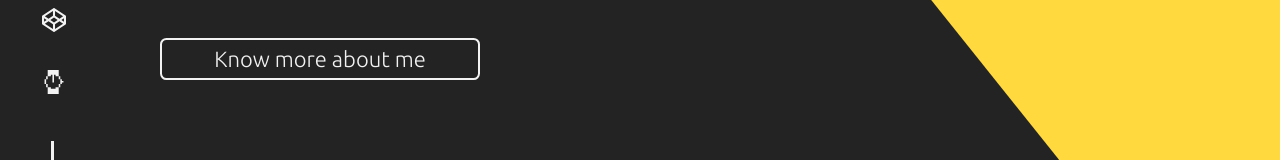
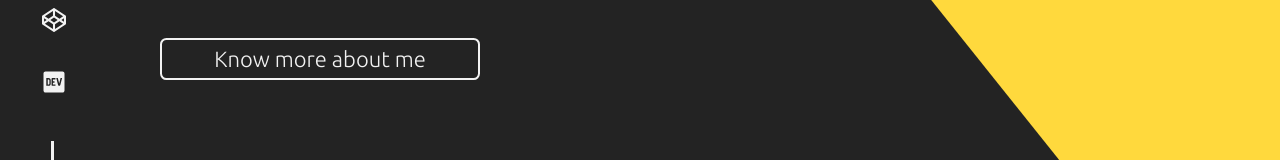
Before and after one commit to OptimalLearner/OptimalLearner.github.io, a React (Create React App) app: page /#/ in a window 1280 px wide. Shown: the part 524-684 px from the top of the page. Built offline with nearby package versions, Linux system fonts and the light colour scheme.

Commit message:
Dev.to Option Added in Social Media List

```diff
--- a/src/components/SocialMedia/SocialMedia.js
+++ b/src/components/SocialMedia/SocialMedia.js
@@ -1,7 +1,6 @@
 import React from 'react';
 import { SocialMediaList, SocialMediaIcon } from './SocialMedia.elements';
-import { FaLinkedinIn, FaGithub, FaCodepen } from 'react-icons/fa';
-import { SiHackernoon } from 'react-icons/si';
+import { FaLinkedinIn, FaGithub, FaCodepen, FaDev } from 'react-icons/fa';
 
 const SocialMedia = () => {
     return (
@@ -10,7 +9,7 @@
                 <a href='https://www.linkedin.com/in/keval-dhanani-01/' target='_blank'> <SocialMediaIcon> <FaLinkedinIn /> </SocialMediaIcon> </a>
                 <a href='https://github.com/OptimalLearner' target='_blank'> <SocialMediaIcon> <FaGithub /> </SocialMediaIcon> </a>
                 <a href='https://codepen.io/OptimalLearner' target='_blank'> <SocialMediaIcon> <FaCodepen /> </SocialMediaIcon> </a>
-                <a href='' target='_blank'> <SocialMediaIcon> <SiHackernoon /> </SocialMediaIcon> </a>
+                <a href='https://dev.to/optimallearner' target='_blank'> <SocialMediaIcon> <FaDev /> </SocialMediaIcon> </a>
             </SocialMediaList>
         </div>
     )
```
